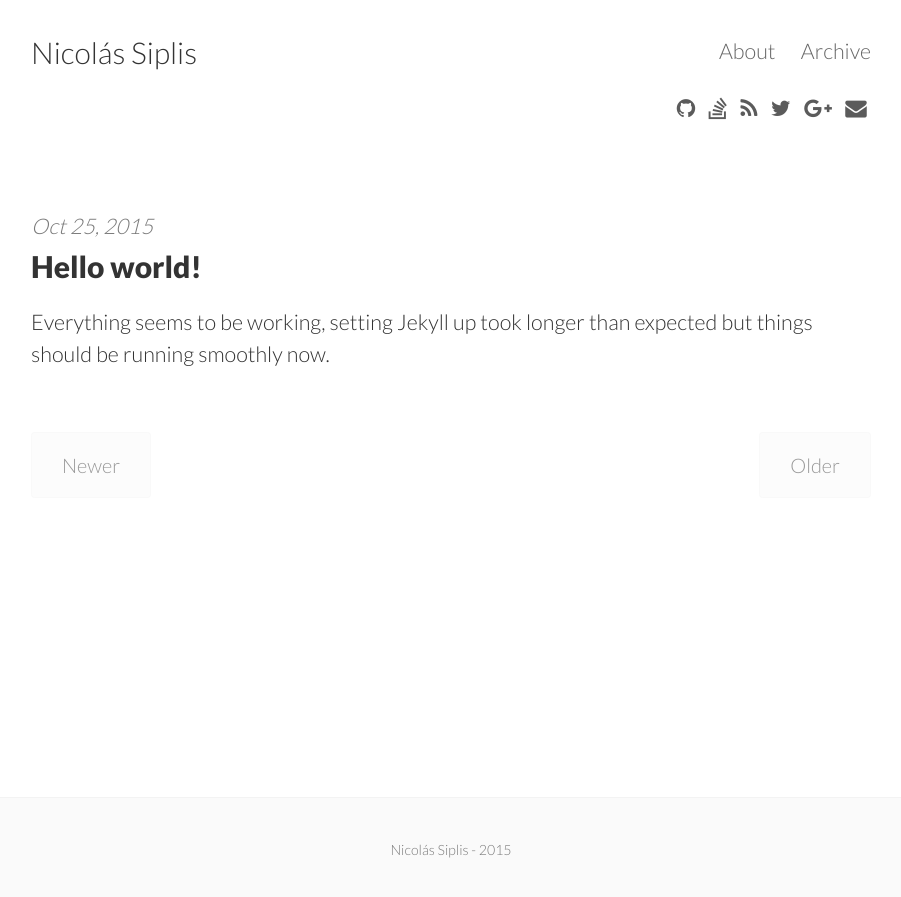
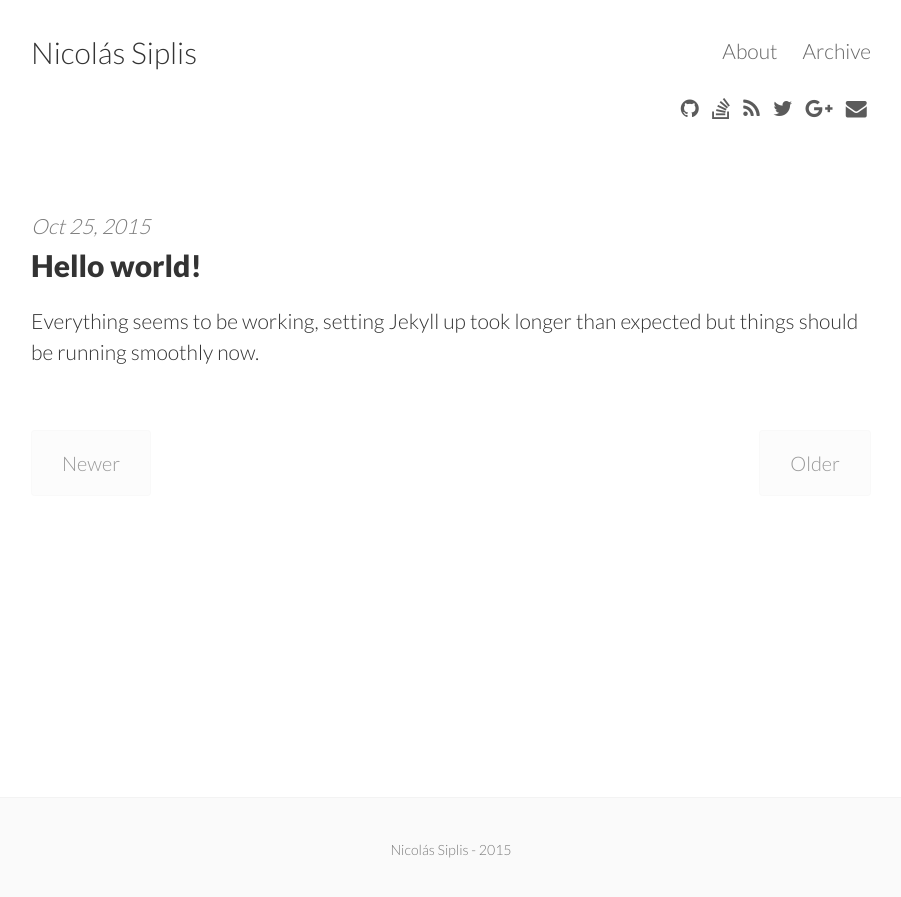
Before and after one commit to actividad-parlamentaria/actividad-parlamentaria.github.io, a Jekyll site: the page built from index.html, in a window 1280 px wide. Shown: the top 897 px of the page, without its empty margins (189-1090 px from the left). Built offline with Jekyll 4.4.1, drawn with Linux system fonts in a browser that asks for light colours; nearby versions of some CDN libraries; the list of posts is cut into pages by our own code.

```diff
--- a/_sass/_variables.scss
+++ b/_sass/_variables.scss
@@ -10,7 +10,7 @@ $monospace-font-family: 'Source Code Pro', 'Inconsolata', Consolas, monospace !d
 $h1: 1.5rem !default; //Post title
 $h2: 1.5rem !default;
 $h3: 1.5rem !default;
-$h4: 1.075rem !default; //Post content
+$h4: 1.05rem !default; //Post content
 $h5: .875rem !default;
 $h6: .75rem !default;
 $h00: 4rem !default;
```
Also changed, not shown: 1 other file.
